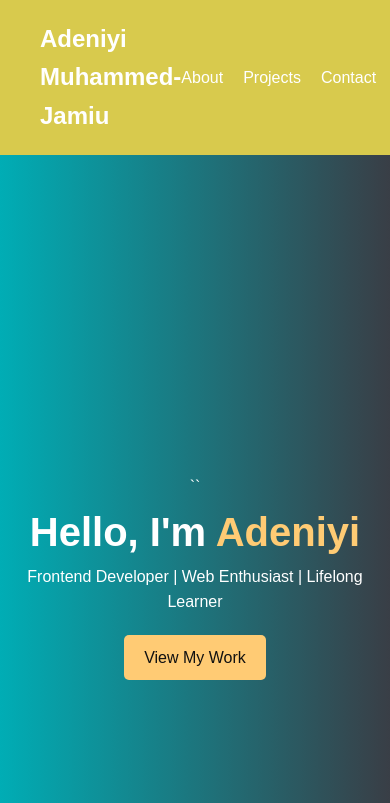
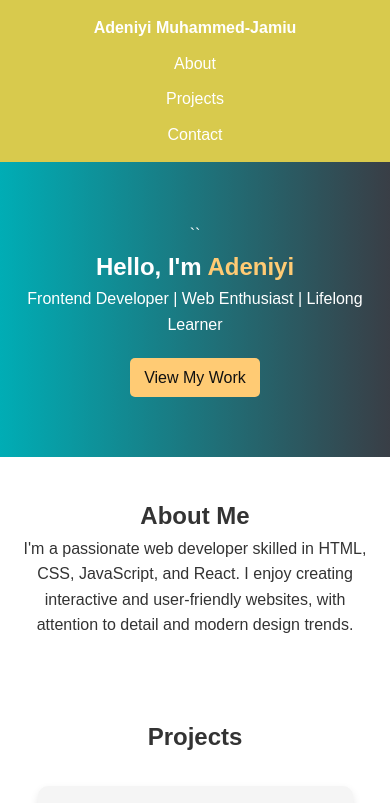
Before and after one commit to adeniyi26/portfolio, a plain HTML site: page index.html in a window 390 px wide. Shown: the top 803 px of the page. Drawn offline with Linux system fonts and the light colour scheme; a script that the page names is missing.

Commit message:
i made it responsive on mobile

```diff
--- a/style.css
+++ b/style.css
@@ -106,3 +106,69 @@ footer {
   padding: 20px;
   margin-top: 40px;
 }
+
+
+/* ============================
+   Mobile Responsive Styling
+   ============================ */
+@media (max-width: 768px) {
+  header {
+    padding: 15px 20px;
+  }
+
+  nav {
+    flex-direction: column;
+    gap: 10px;
+  }
+
+  .logo {
+    font-size: 1.2rem;
+  }
+
+  .nav-links {
+    flex-direction: column;
+    gap: 10px;
+    text-align: center;
+  }
+
+  #hero {
+    height: auto;
+    padding: 60px 20px;
+  }
+
+  .hero-content h2 {
+    font-size: 1.8rem;
+  }
+
+  .btn {
+    padding: 8px 16px;
+  }
+
+  .section {
+    padding: 40px 20px;
+  }
+
+  .projects-container {
+    flex-direction: column;
+    align-items: center;
+  }
+
+  .project-card {
+    width: 90%;
+  }
+}
+
+/* Very small screens (phones 320px–480px) */
+@media (max-width: 480px) {
+  .hero-content h2 {
+    font-size: 1.5rem;
+  }
+
+  .logo {
+    font-size: 1rem;
+  }
+
+  .btn {
+    padding: 7px 14px;
+  }
+}
```
